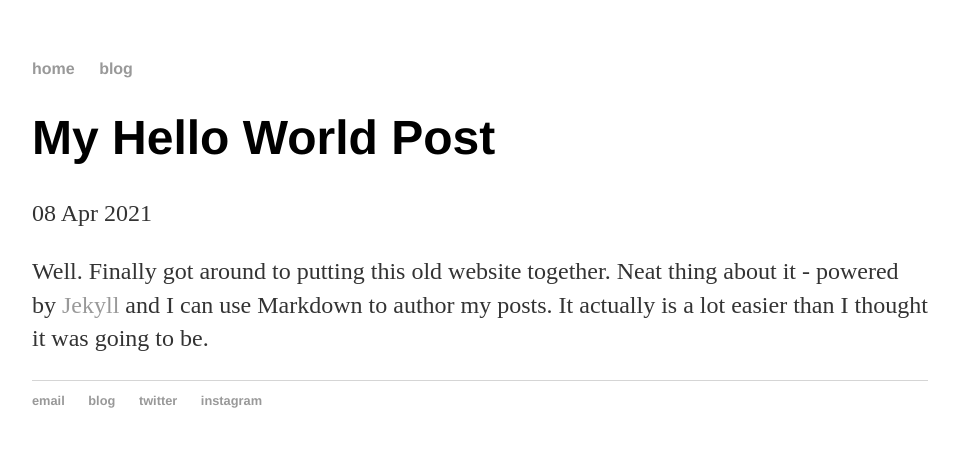
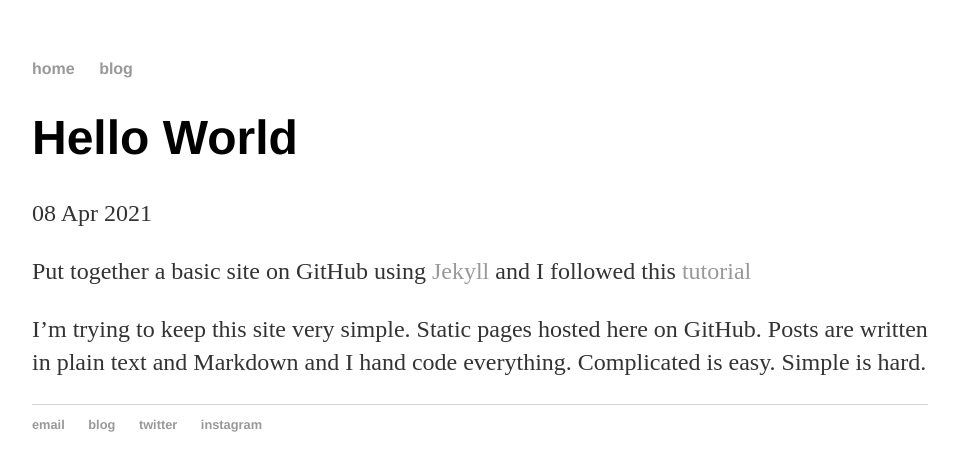
Before and after one commit to dvdsweeney/dvdsweeney.github.io, a Jekyll site: the page built from _posts/2021-04-08-hello-world.md, in a window 1280 px wide. Shown: the top 471 px of the page, without its empty margins (160-1119 px from the left). Built offline with Jekyll 4.4.1, drawn with Linux system fonts in a browser that asks for light colours.

Commit message:
Update 2021-04-08-hello-world.md

```diff
--- a/_posts/2021-04-08-hello-world.md
+++ b/_posts/2021-04-08-hello-world.md
@@ -1,7 +1,9 @@
 ---
 layout: post
-title: "My Hello World Post"
+title: "Hello World"
 date: 2021-04-08
 ---
 
-Well. Finally got around to putting this old website together. Neat thing about it - powered by [Jekyll](http://jekyllrb.com) and I can use Markdown to author my posts. It actually is a lot easier than I thought it was going to be.
+Put together a basic site on GitHub using [Jekyll](http://jekyllrb.com) and I followed this [tutorial](http://jmcglone.com/guides/github-pages/)
+
+I'm trying to keep this site very simple. Static pages hosted here on GitHub. Posts are written in plain text and Markdown and I hand code everything. Complicated is easy. Simple is hard.
```
